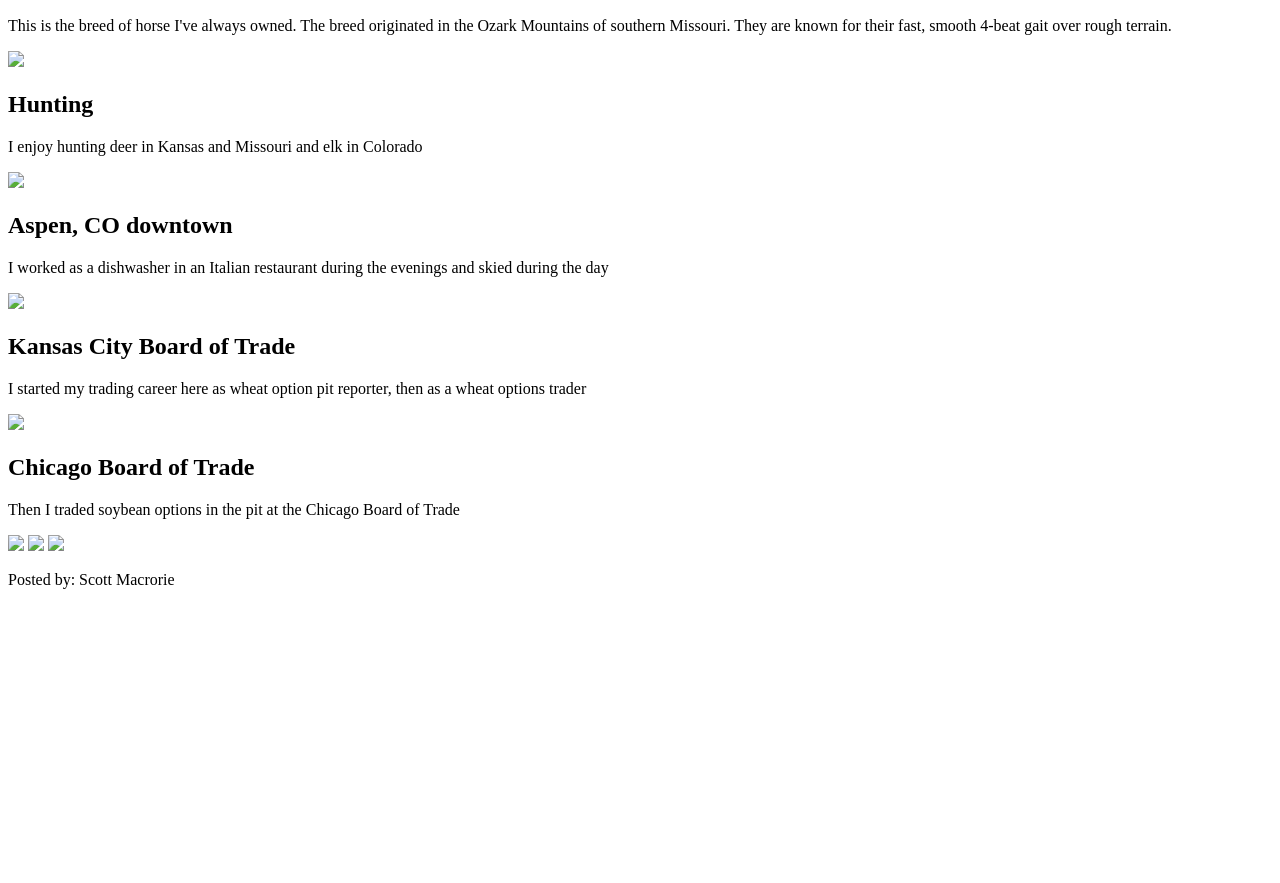
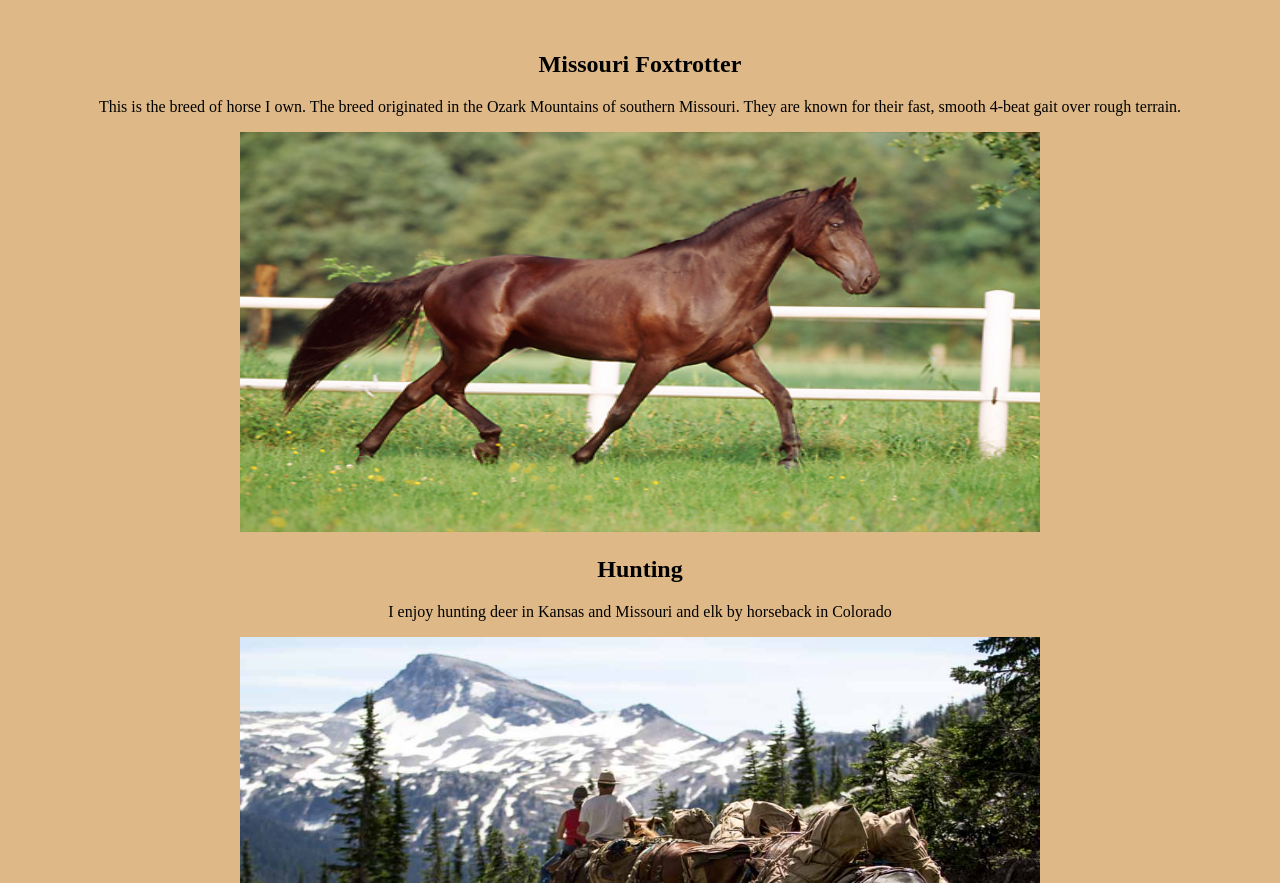
Before and after one commit to smacrorie/html-me-something, a plain HTML site: page index.html in a window 1280 px wide. Shown: the part 495-1378 px from the top of the page. Before the commit the page ends 1100 px from the top, so only its background shows below. Drawn offline with Linux system fonts and the light colour scheme.

Commit message:
Last changes to project

```diff
--- a/index.html
+++ b/index.html
@@ -1,18 +1,21 @@
 <!DOCTYPE html>
 <html>
 <head>
+	<link type = "text/css" rel = "stylesheet" href = "styles.css">
 	<title>Scott Macrorie</title>
 </head>
 <body>
 <header>
+	<div class = "top">
 	<h1>My family...</h1>
 
-	<p>I'm married with two <a href = "#kids">kids.</a>
-	My family enjoys <a href = "#camping">camping</a>, <a href = "#canoeing">canoeing</a> <a href = "#hiking">&amp hiking.</a>
+	<p id = "firstline">I'm married with two <a href = "#kids">kids.</a>
+	My family enjoys camping, <a href = "#canoeing">canoeing</a> &amp hiking.
 	</p>
+	</div>
 
 
-	<h1>and my hobbies...</h1>
+	<h1>my hobbies...</h1>
 	<ul>
 	<li><a href = "#horseback riding">Horseback Riding</a></li>
 	<li><a href = "#hunting">Hunting</a></li>
@@ -25,44 +28,50 @@
 	<li><a href = "#CBOT">Chicago Board of Trade</a></li>
 	</ul>
 
-	<h1>and a not so memorable job in a memorable location...</h1>
+	<h1>and a <em>not</em> so memorable job in a memorable location...</h1>
 	<ul>
 	<li><a href = "#Aspen">Aspen, CO downtown</a></li>
 	</ul>
 </header>
 <main>
-	<article>
+	<article class = "pictures">
 		<a name = "horseback riding"></a>
-		<h1>Missouri Foxtrotter</h1>
-		<p>This is the breed of horse I've always owned.  The breed originated in the Ozark Mountains of southern Missouri.
+		<h1 class = "pictureTitles">Missouri Foxtrotter</h1>
+		<p>This is the breed of horse I own.  The breed originated in the Ozark Mountains of southern Missouri.
 		They are known for their fast, smooth 4-beat gait over rough terrain.</p>
 		<img src ="./images/Missouri-Fox-Trotter-Photos.jpg"/>
 
 		<a name = "hunting"></a>
-		<h1>Hunting</h1>
-		<p>I enjoy hunting deer in Kansas and Missouri and elk in Colorado</p>
+		<h1 class = "pictureTitles">Hunting</h1>
+		<p>I enjoy hunting deer in Kansas and Missouri and elk by horseback in Colorado</p>
 		<img src = "./images/horsepacking.jpg">
 
 		<a name = "Aspen"></a>
-		<h1>Aspen, CO downtown</h1>
+		<h1 class = "pictureTitles">Aspen, CO downtown</h1>
 		<p>I worked as a dishwasher in an Italian restaurant during the evenings and skied during the day</p>
 		<img src = "./images/Ajax-Mountain1.jpg">
 
 		<a name = "KCBOT"></a>
-		<h1>Kansas City Board of Trade</h1>
+		<h1 class = "pictureTitles">Kansas City Board of Trade</h1>
 		<p>I started my trading career here as wheat option pit reporter, then as a wheat options trader</p>
 		<img src = "./images/Kc-board.jpg">
 
 		<a name = "CBOT"></a>
-		<h1>Chicago Board of Trade</h1>
+		<h1 class = "pictureTitles">Chicago Board of Trade</h1>
 		<p>Then I traded soybean options in the pit at the Chicago Board of Trade</p>
 		<img src = "./images/CBOTpit.jpg">
 
+		<div class = "personalpics">
 		<a name = "canoeing"></a>
-		<img src="./images/familycanoeing.jpg" style="image-orientation: 90deg">
+		<h1>Wife and kids at a local lake</h1>
+		<img id = "personalpics" src="./images/familycanoeing.jpg" style="image-orientation: 90deg">
+		</div>
 
+		<div class = "personalpics">
 		<a name = "kids"></a>
-		<img src = "./images/kids.jpg" style = "image-orientation:90deg" >
+		<h1>Kids at a creek in Colorado</h1>
+		<img id = "personalpics" src = "./images/kids.jpg" style = "image-orientation:90deg" >
+		</div>
 	</article>
 </main>
 <footer>
--- /dev/null
+++ b/styles.css
@@ -0,0 +1,29 @@
+
+
+#firstline{
+
+}
+
+html{
+	margin: 15px;
+	background-color: #deb887;
+}
+
+.pictures{
+	text-align: center;
+}
+
+img{
+
+	height:400px;
+	width:800px;
+}
+
+#personalpics{
+	height: 1000px;
+	width: 1200px;
+}
+
+article{
+	padding-top: 50px;
+}
```
Also changed, not shown: images/Ajax-Mountain1.jpg (added), images/CBOTpit.jpg (added), images/Kc-board.jpg (added), images/Missouri-Fox-Trotter-Photos.jpg (added), images/Zoe.JPG (added), images/familycanoeing.JPG (added), images/horsepacking.jpg (added), images/kids.JPG (added).
